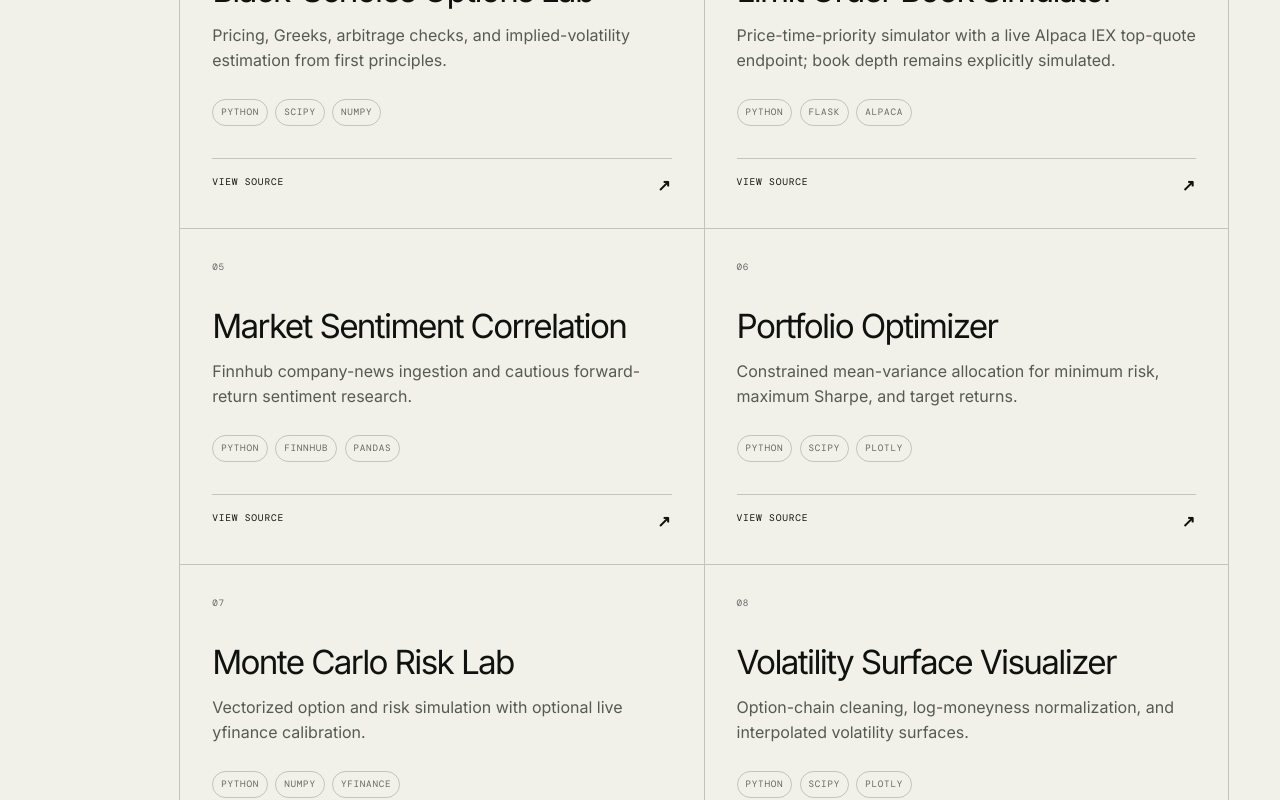
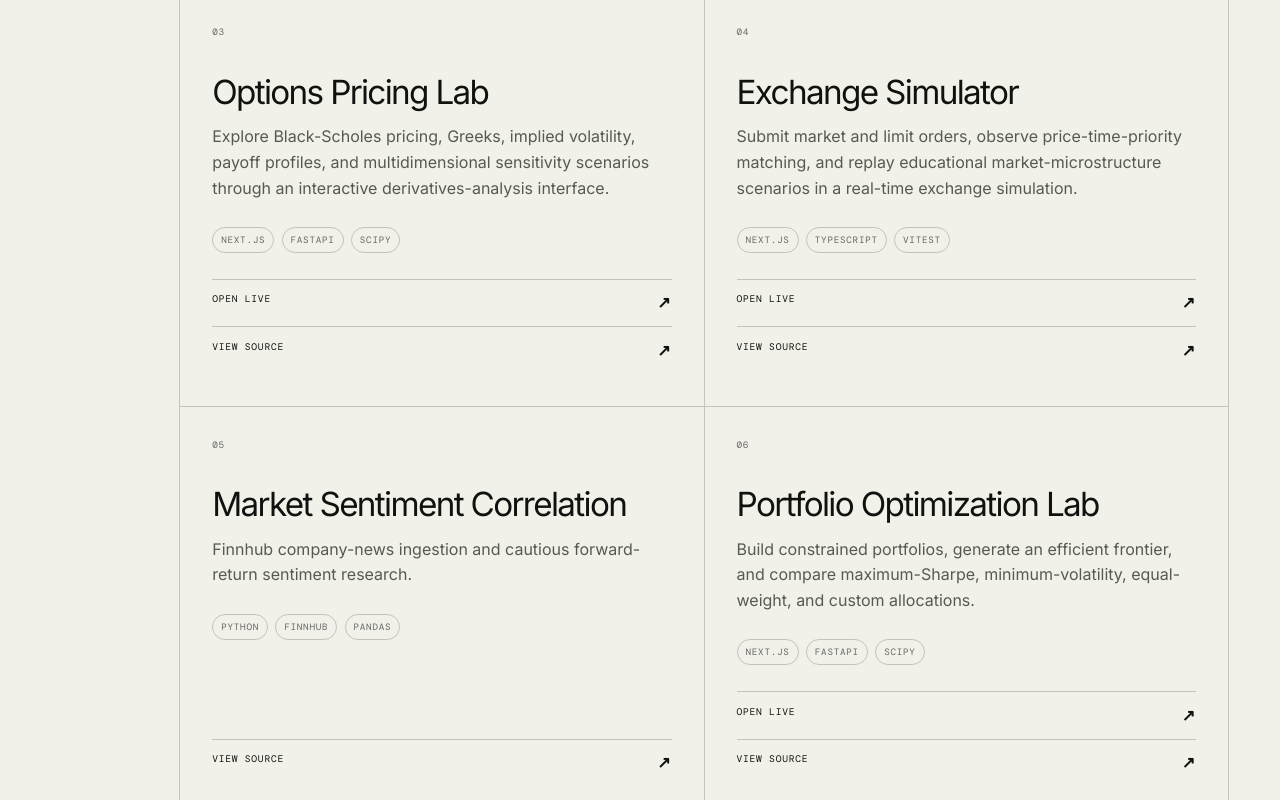
Before and after one commit to aaraven99/portfolio, a Next.js app in the folder Portfolio/: page / in a window 1280 px wide. Shown: the part 6580-7380 px from the top of the page. Built offline with nearby package versions, Linux system fonts and the light colour scheme; a web font is replaced by a local one.

Commit message:
Add live quantitative dashboards

```diff
--- a/Portfolio/app/content.ts
+++ b/Portfolio/app/content.ts
@@ -51,16 +51,16 @@ export const portfolio = {
     },
   },
   quantProjects: [
-    { title: "Quant Backtesting Engine", summary: "Execution-aware backtesting with transaction costs, timing safeguards, and risk reporting.", technologies: ["Python", "pandas", "NumPy"], github: "https://github.com/aaraven99/quant-backtesting-engine" },
+    { title: "Quant Backtesting Lab", summary: "Configure trading strategies, model execution costs, inspect trades, and analyze returns, drawdowns, risk, and benchmark performance through an interactive backtesting dashboard.", technologies: ["Next.js", "FastAPI", "pandas"], github: "https://github.com/aaraven99/quant-backtesting-engine", live: "https://quant-backtesting-engine.vercel.app" },
     { title: "Pairs Trading System", summary: "Cointegration screening, hedge-adjusted spread signals, and paper-only order workflows.", technologies: ["Python", "statsmodels", "Alpaca"], github: "https://github.com/aaraven99/pairs-trading-system" },
-    { title: "Black-Scholes Options Lab", summary: "Pricing, Greeks, arbitrage checks, and implied-volatility estimation from first principles.", technologies: ["Python", "SciPy", "NumPy"], github: "https://github.com/aaraven99/black-scholes-options-lab" },
-    { title: "Limit Order Book Simulator", summary: "Price-time-priority simulator with a live Alpaca IEX top-quote endpoint; book depth remains explicitly simulated.", technologies: ["Python", "Flask", "Alpaca"], github: "https://github.com/aaraven99/limit-order-book-simulator" },
+    { title: "Options Pricing Lab", summary: "Explore Black-Scholes pricing, Greeks, implied volatility, payoff profiles, and multidimensional sensitivity scenarios through an interactive derivatives-analysis interface.", technologies: ["Next.js", "FastAPI", "SciPy"], github: "https://github.com/aaraven99/black-scholes-options-lab", live: "https://black-scholes-options-lab.vercel.app" },
+    { title: "Exchange Simulator", summary: "Submit market and limit orders, observe price-time-priority matching, and replay educational market-microstructure scenarios in a real-time exchange simulation.", technologies: ["Next.js", "TypeScript", "Vitest"], github: "https://github.com/aaraven99/limit-order-book-simulator", live: "https://limit-order-book-simulator-tau.vercel.app" },
     { title: "Market Sentiment Correlation", summary: "Finnhub company-news ingestion and cautious forward-return sentiment research.", technologies: ["Python", "Finnhub", "pandas"], github: "https://github.com/aaraven99/market-sentiment-correlation" },
-    { title: "Portfolio Optimizer", summary: "Constrained mean-variance allocation for minimum risk, maximum Sharpe, and target returns.", technologies: ["Python", "SciPy", "Plotly"], github: "https://github.com/aaraven99/markowitz-portfolio-optimizer" },
-    { title: "Monte Carlo Risk Lab", summary: "Vectorized option and risk simulation with optional live yfinance calibration.", technologies: ["Python", "NumPy", "yfinance"], github: "https://github.com/aaraven99/monte-carlo-risk-lab" },
-    { title: "Volatility Surface Visualizer", summary: "Option-chain cleaning, log-moneyness normalization, and interpolated volatility surfaces.", technologies: ["Python", "SciPy", "Plotly"], github: "https://github.com/aaraven99/volatility-surface-visualizer" },
+    { title: "Portfolio Optimization Lab", summary: "Build constrained portfolios, generate an efficient frontier, and compare maximum-Sharpe, minimum-volatility, equal-weight, and custom allocations.", technologies: ["Next.js", "FastAPI", "SciPy"], github: "https://github.com/aaraven99/markowitz-portfolio-optimizer", live: "https://markowitz-portfolio-optimizer.vercel.app" },
+    { title: "Monte Carlo Risk Lab", summary: "Simulate asset paths, price options, measure statistical convergence, and analyze portfolio VaR, CVaR, loss probabilities, and terminal-value distributions.", technologies: ["Next.js", "FastAPI", "NumPy"], github: "https://github.com/aaraven99/monte-carlo-risk-lab", live: "https://monte-carlo-risk-lab.vercel.app" },
+    { title: "Volatility Surface Lab", summary: "Clean option-chain data, solve implied volatility, inspect smiles and term structures, and explore an interactive three-dimensional volatility surface.", technologies: ["Next.js", "Plotly", "SciPy"], github: "https://github.com/aaraven99/volatility-surface-visualizer", live: "https://volatility-surface-visualizer.vercel.app" },
     { title: "Fama-French Factor Model", summary: "Three-factor return attribution and alpha-significance testing.", technologies: ["Python", "statsmodels", "pandas"], github: "https://github.com/aaraven99/fama-french-factor-model" },
-    { title: "Real-Time Market Dashboard", summary: "Live yfinance intraday stream, price statistics, and moving averages through a local credential-safe relay.", technologies: ["React", "TypeScript", "yfinance"], github: "https://github.com/aaraven99/realtime-market-dashboard" },
+    { title: "Live Market Terminal", summary: "Explore streaming or simulated OHLCV data, candlestick charts, moving averages, watchlists, and resilient connection behavior through a responsive market terminal.", technologies: ["React", "TypeScript", "yfinance"], github: "https://github.com/aaraven99/realtime-market-dashboard", live: "https://realtime-market-dashboard-kappa.vercel.app" },
   ],
   skills: [
     { name: "Python", domain: "Code", level: 88 },
--- a/Portfolio/app/page.tsx
+++ b/Portfolio/app/page.tsx
@@ -145,7 +145,7 @@ export default function Home() {
           <div className="quant-heading reveal"><p className="micro">RESEARCH / QUANTITATIVE FINANCE</p><h2 id="quant-work-title">Ten systems.<br /><em>One disciplined process.</em></h2><p>Independent tools for testing ideas, pricing uncertainty, modeling markets, and making assumptions explicit.</p></div>
           <div className="quant-grid">
             {portfolio.quantProjects.map((project, index) => <article className="quant-card reveal" key={project.title}>
-              <span>{String(index + 1).padStart(2, "0")}</span><h3>{project.title}</h3><p>{project.summary}</p><div>{project.technologies.map((technology) => <small key={technology}>{technology}</small>)}</div><a href={project.github} target="_blank" rel="noreferrer" aria-label={`Open ${project.title} on GitHub`}>VIEW SOURCE <b aria-hidden="true">↗</b></a>
+              <span>{String(index + 1).padStart(2, "0")}</span><h3>{project.title}</h3><p>{project.summary}</p><div>{project.technologies.map((technology) => <small key={technology}>{technology}</small>)}</div><div className="quant-links">{"live" in project && project.live ? <a href={project.live} target="_blank" rel="noreferrer" aria-label={`Open live ${project.title}`}>OPEN LIVE <b aria-hidden="true">↗</b></a> : null}<a href={project.github} target="_blank" rel="noreferrer" aria-label={`Open ${project.title} on GitHub`}>VIEW SOURCE <b aria-hidden="true">↗</b></a></div>
             </article>)}
           </div>
         </section>
```
Also changed, not shown: Portfolio/app/globals.css.
